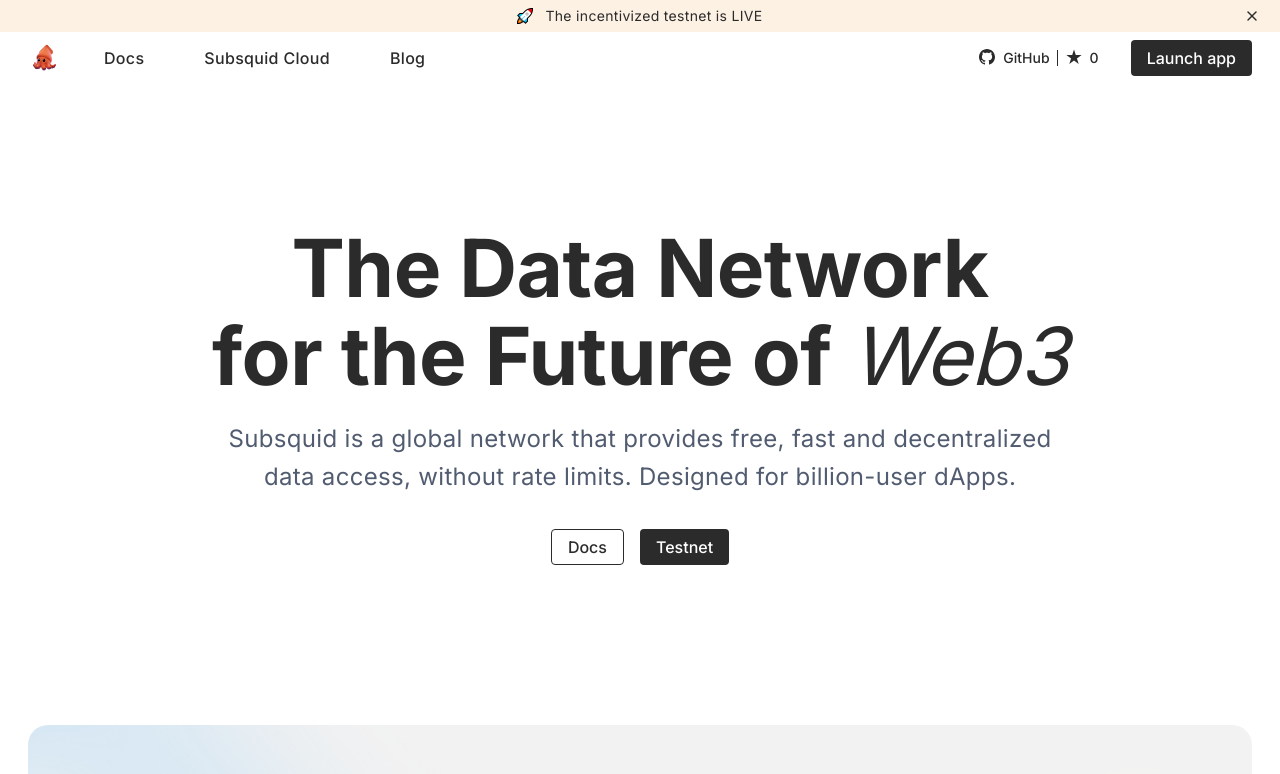
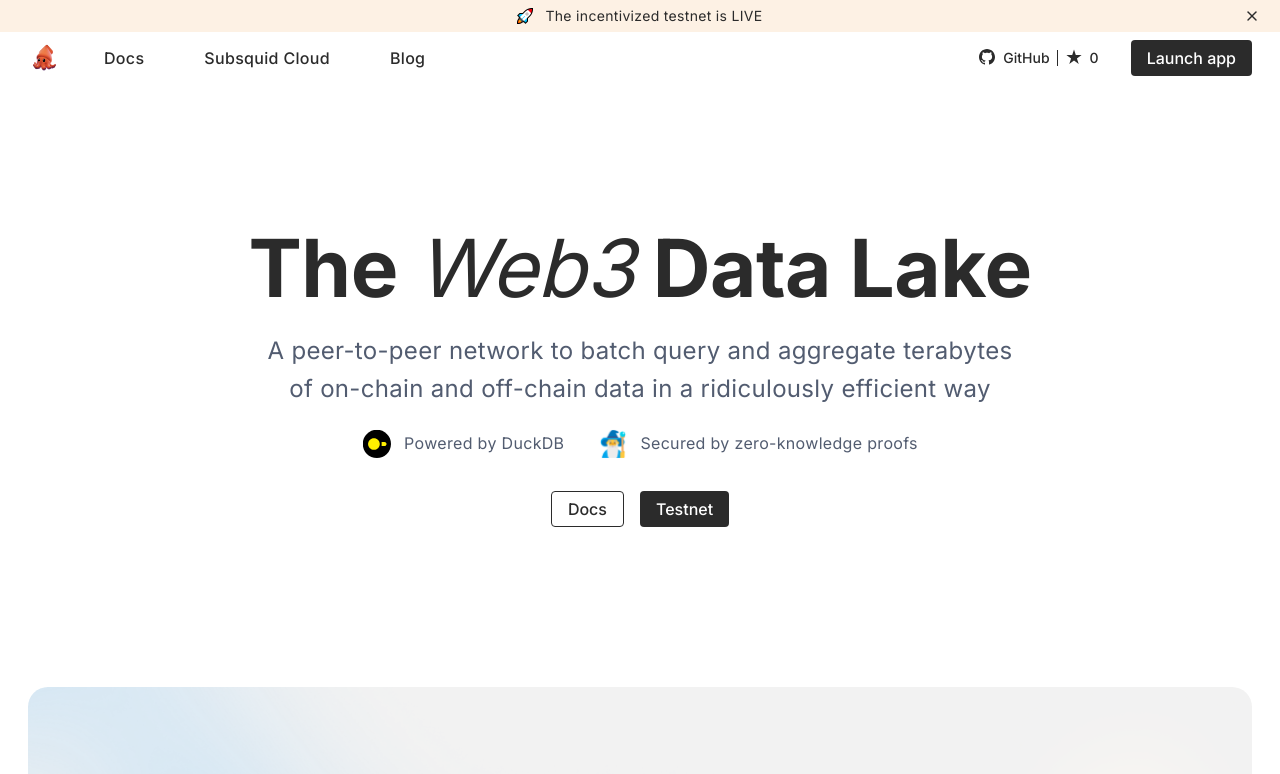
Before and after one commit to cyberteam-international/subsquid_landing, a Next.js app: page / in a window 1280 px wide. Shown: the top 774 px of the page. Built offline with nearby package versions, Linux system fonts and the light colour scheme; no server answers.

Commit message:
fix main page banner

```diff
--- a/src/components/Banner/Banner.scss
+++ b/src/components/Banner/Banner.scss
@@ -24,18 +24,47 @@
 
   }
 
+  &__items{
+    display: flex;
+    flex-direction: column;
+    align-items: flex-start;
+    justify-content: flex-start;
+    gap: 12px;
+    color: var(--color-secondary);
+    @include media-up(md) {
+      flex-direction: row;
+      align-items: center;
+      justify-content: center;
+      gap: 34px;
+    }
+  }
+
+  &__item{
+    display: flex;
+    align-items: center;
+    gap: 12px;
+    img{
+      width: 23px;
+      height: 23px;
+      @include media-up(md) {
+        width: 30px;
+        height: 30px;
+      }
+    }
+  }
+
   &__subtitle {
     @include media-up(md) {
-      max-width: 586px;
+      max-width: 520px;
       margin: 0 auto;
     }
 
     @include media-up(lg) {
-      max-width: 850px;
+      max-width: 770px;
     }
 
     @include media-up(xxl) {
-      max-width: 1020px;
+      max-width: 770px;
     }
   }
 
--- a/src/components/Banner/Banner.tsx
+++ b/src/components/Banner/Banner.tsx
@@ -1,17 +1,30 @@
 "use client"
 
+import Image from 'next/image';
 import './Banner.scss'
 import {FadeInUp, FadeInUpFast} from "@/components/Animation";
+
+import duckdb_logo_1 from '@/../public/duckdb_logo_1.svg'
+import duckdb_logo_2 from '@/../public/duckdb_logo_2.svg'
 
 export default function Banner() {
     return (
         <div className={'banner'}>
             <FadeInUpFast delay={100}>
-                <h1 className={'banner__title'}>The Data Network<br/>for the Future of <i>Web3</i></h1>
+                <h1 className={'banner__title'}>The <i>Web3</i> Data Lake</h1>
             </FadeInUpFast>
             <FadeInUpFast delay={300}>
-                <p className={'subtitle banner__subtitle'}>Subsquid is a global network that provides free, fast and
-                    decentralized data access, without rate limits. Designed for billion-user dApps. </p>
+                <p className={'subtitle banner__subtitle'}>A peer-to-peer network to batch query and aggregate terabytes of on-chain and off-chain data in a ridiculously efficient way</p>
+                <div className={"banner__items"}>
+                    <div className={"banner__item"}>
+                        <Image {...duckdb_logo_1} alt='duckdb-logo_1' />
+                        <p>Powered by DuckDB</p>
+                    </div>
+                    <div className={"banner__item"}>
+                        <Image {...duckdb_logo_2} alt='duckdb-logo_2' />
+                        <p>Secured by zero-knowledge proofs</p>
+                    </div>
+                </div>
             </FadeInUpFast>
 
             <FadeInUpFast delay={500}>
```
Also changed, not shown: public/duckdb_logo_1.svg (added), public/duckdb_logo_2.svg (added).
